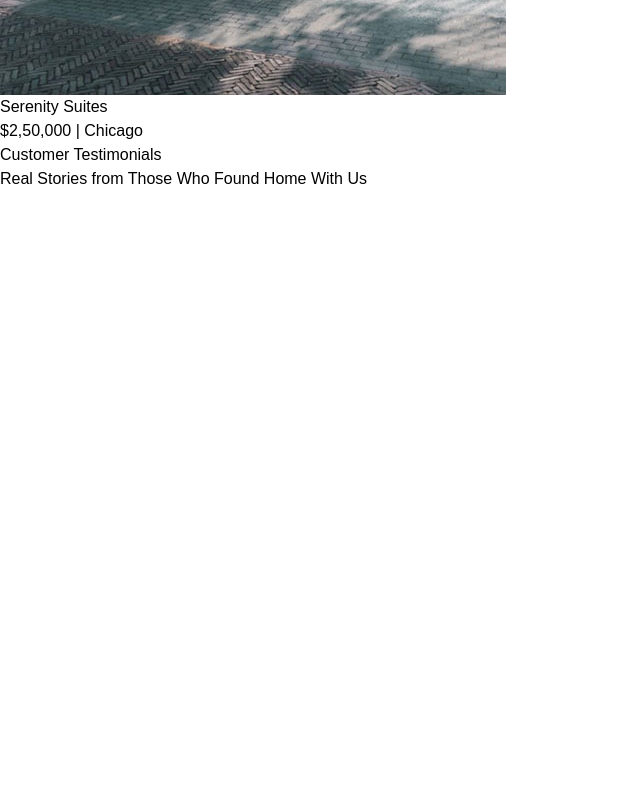
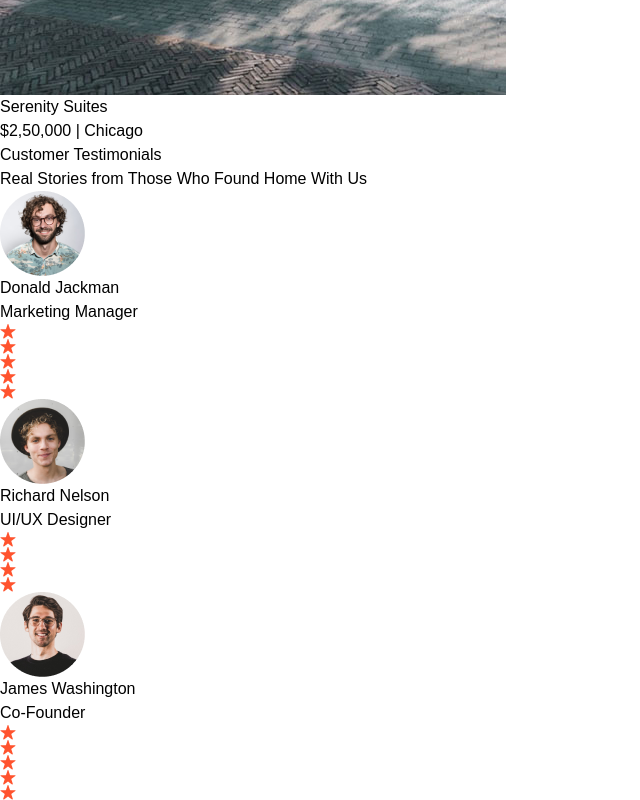
Before and after one commit to thekamiyeoladipo/real-estate-website, a React (Vite) app: page / in a window 1280 px wide. Shown: the part 5605-6405 px from the top of the page, without its empty margins (0-640 px from the left). Before the commit the page ends 5796 px from the top, so only its background shows below. Built offline with nearby package versions, Linux system fonts and the light colour scheme.

Commit message:
Add testimonials section with dynamic rendering of user feedback

```diff
--- a/src/components/Testimonials.jsx
+++ b/src/components/Testimonials.jsx
@@ -1,4 +1,5 @@
 import React from 'react'
+import {assets, testimonialsData} from '../assets/assets'
 
 const Testimonials = () => {
   return (
@@ -21,6 +22,23 @@
       >
         Real Stories from Those Who Found Home With Us
       </p>
+
+      <div className='flex flex-wrap justify-center gap-8'>
+     {testimonialsData.map((testimonial, index) => (
+      <div key={index} className="max-w-[340px] border shadow-lg
+      text-center rounded px-8 py-12">
+        <img className='w-20 h-20 rounded-full mx-auto mb-4' src={testimonial.image} alt={testimonial.alt} />
+        <h2 className='text-lg font-semibold mb-2'>{testimonial.name}</h2>
+        <p className='text-gray-600 mb-4'>{testimonial.title}</p>
+        <div>
+          {Array.from({ length: testimonial.rating }, (item, index) =>
+            <img key={index} src={assets.star_icon} alt="Star" className='inline-block w-5 h-5' />
+          )}
+        </div>
+      </div>
+     ))}
+      </div>
+
     </div>
   )
 }
```
